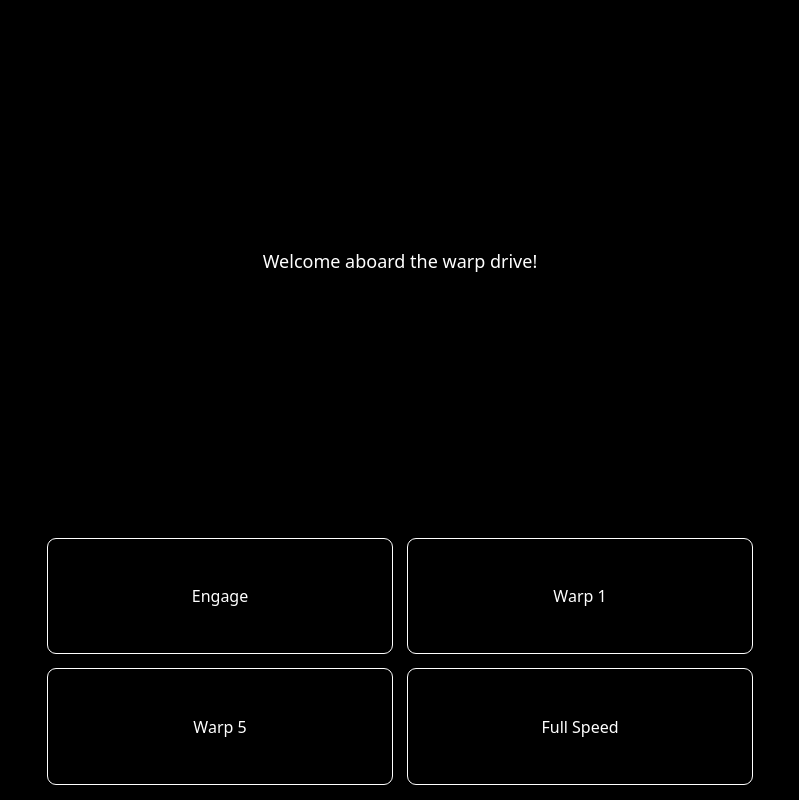
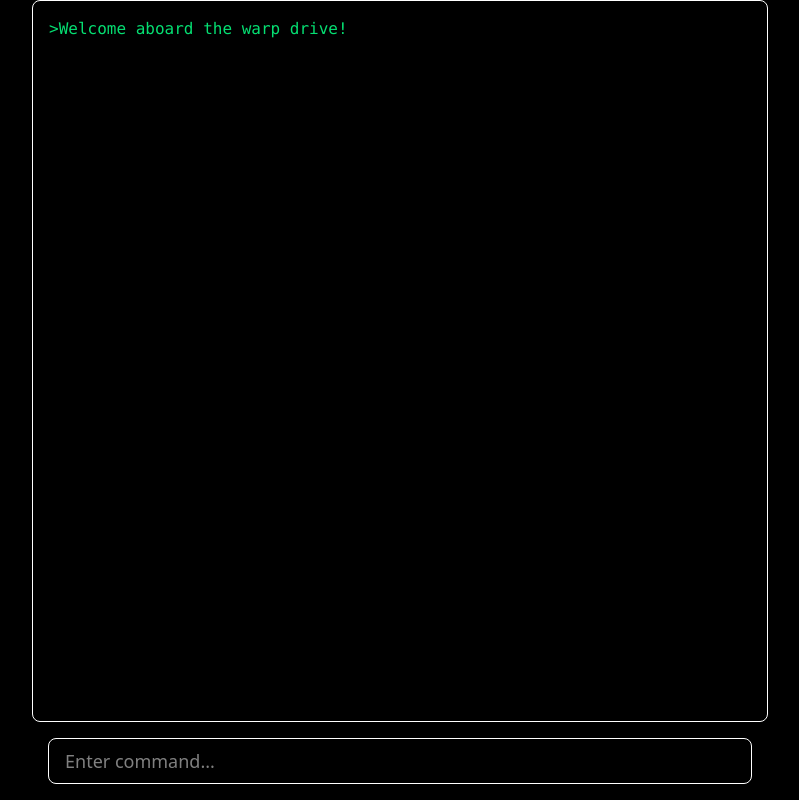
Before and after one commit to JDMcauley/oop-game, a website: page index.html in a window 1280 px wide. Shown: the whole page, without its empty margins (240-1039 px from the left). Drawn offline with nearby package versions, Linux system fonts and the light colour scheme.

```diff
--- a/index.html
+++ b/index.html
@@ -9,24 +9,15 @@
   <body class="bg-black text-white">
     <div class="min-h-screen flex items-start md:items-center justify-center">
       <div class="w-full md:max-w-[60%] mx-auto flex flex-col min-h-screen px-4">
-        <div class="flex-grow p-4 flex items-center justify-center">
-          <p class="text-lg w-full text-center p-2">
-            Welcome aboard the warp drive!
-          </p>
+        <div class="flex-grow p-4 bg-black text-green-400 font-mono overflow-y-auto border border-white rounded-lg shadow-inner">
+          >Welcome aboard the warp drive!
         </div>
-        <div class="p-4 grid grid-cols-2 gap-4">
-          <button class="w-full aspect-[3/1] outline-white outline text-white rounded-lg hover:bg-slate-700">
-            Engage
-          </button>
-          <button class="w-full aspect-[3/1] outline-white outline text-white rounded-lg hover:bg-slate-700">
-            Warp 1
-          </button>
-          <button class="w-full aspect-[3/1] outline-white outline text-white rounded-lg hover:bg-slate-700">
-            Warp 5
-          </button>
-          <button class="w-full aspect-[3/1] outline-white outline text-white rounded-lg hover:bg-slate-700">
-            Full Speed
-          </button>
+        <div class="p-4 flex items-center justify-center">
+          <input
+            type="text"
+            placeholder="Enter command..."
+            class="w-full text-lg bg-black text-white border border-white rounded-lg px-4 py-2 focus:outline-none focus:ring-2 focus:ring-cyan-400 transition"
+          />
         </div>
         </div>
       </div>
```
Also changed, not shown: index.js (+59 -0 lines).
